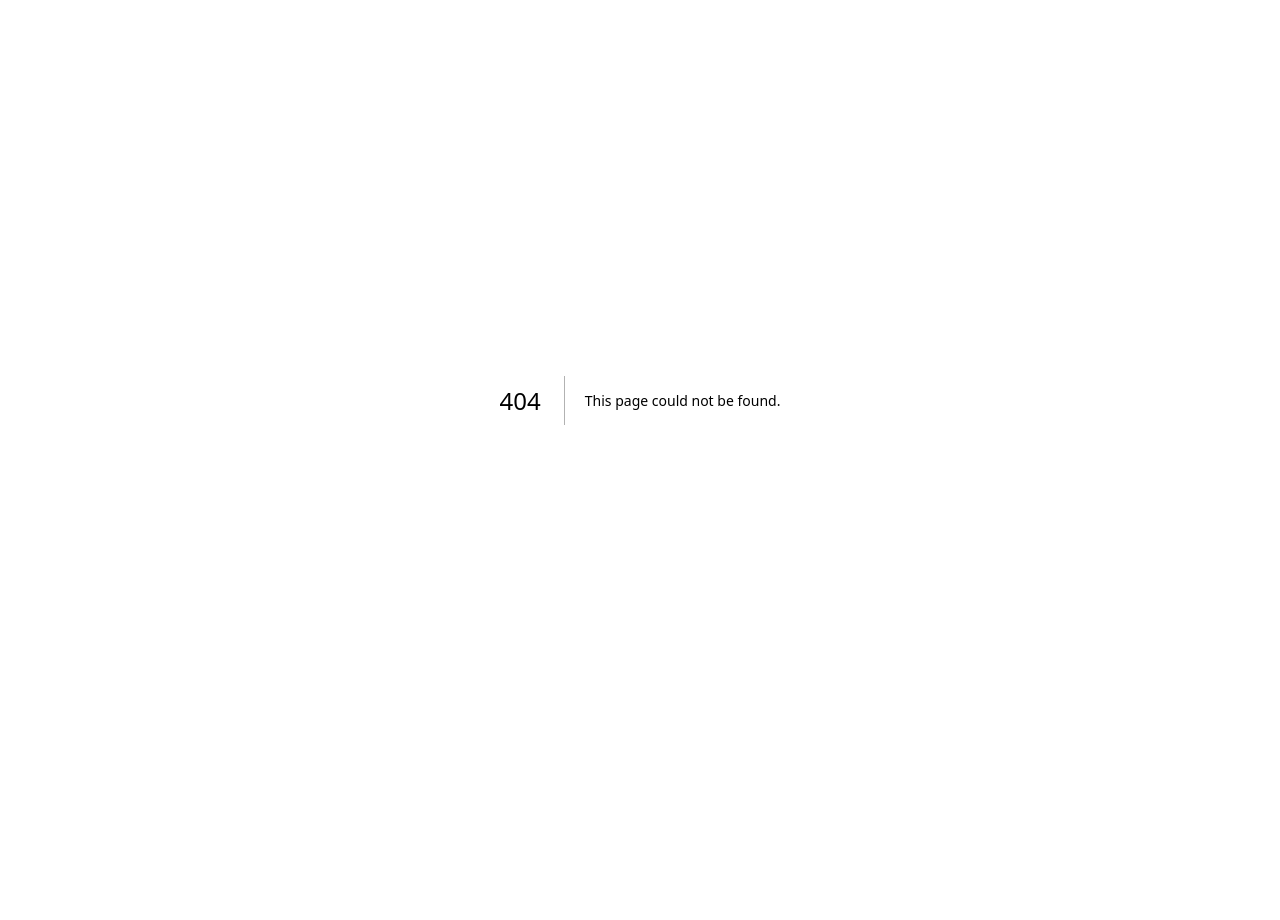
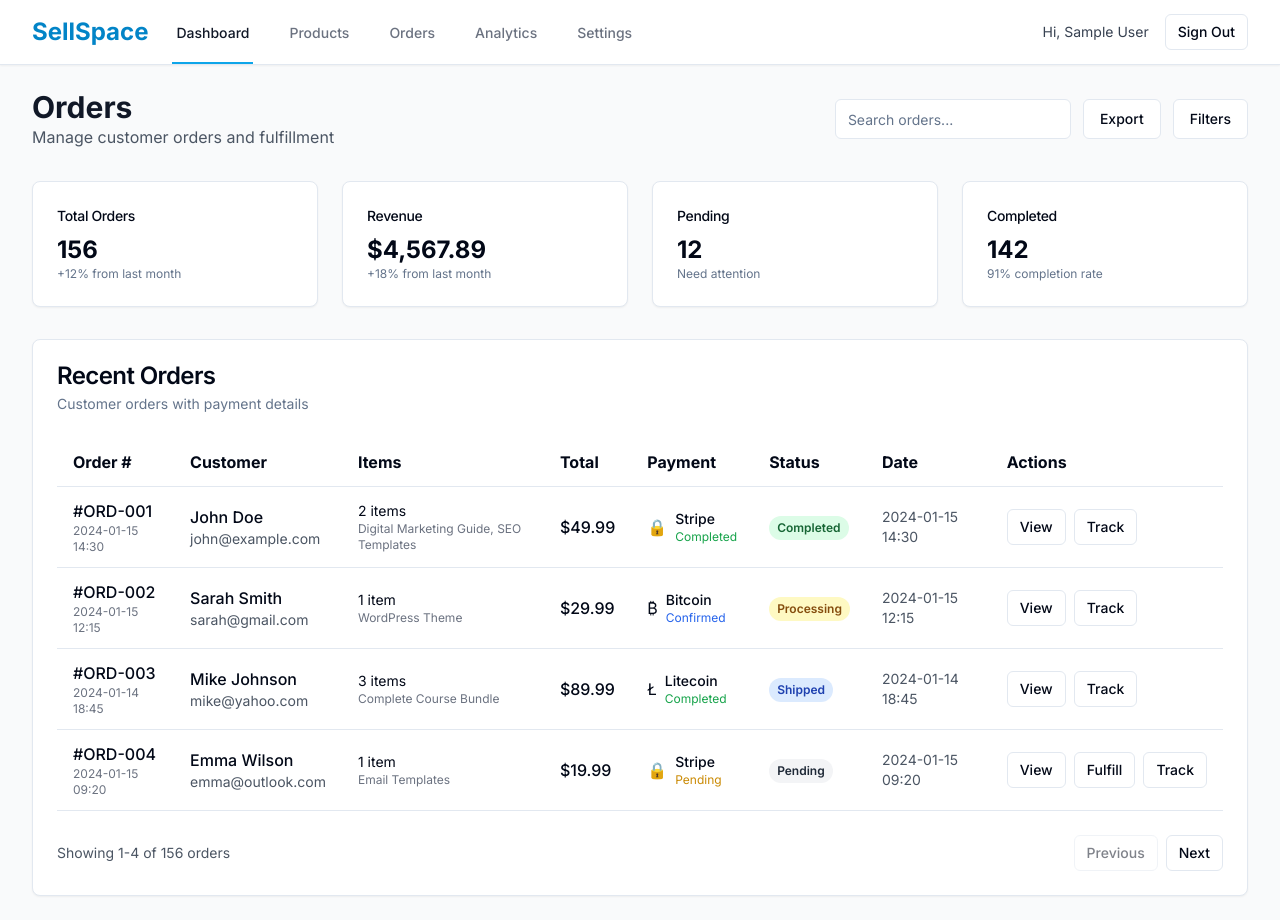
Before and after one commit to Starkback785/seellspace, a Next.js app: page /dashboard/orders in a window 1280 px wide. Before the commit this address had no page. Before the commit the page ends 800 px from the top, so only its background shows below. Built offline with nearby package versions, Linux system fonts and the light colour scheme; no server answers; sample sign-in values are in the browser's storage.

Commit message:
Auto-commit: Agent tool execution

```diff
--- /dev/null
+++ b/app/dashboard/orders/page.tsx
@@ -0,0 +1,233 @@
+import { Card, CardContent, CardDescription, CardHeader, CardTitle } from "@/components/ui/card"
+import { Button } from "@/components/ui/button"
+import { Input } from "@/components/ui/input"
+
+export default function OrdersPage() {
+  // Mock orders data
+  const orders = [
+    {
+      id: "#ORD-001",
+      customer: "john@example.com",
+      customerName: "John Doe",
+      total: "$49.99",
+      status: "Completed",
+      paymentMethod: "Stripe",
+      paymentStatus: "Completed",
+      items: 2,
+      date: "2024-01-15 14:30",
+      products: ["Digital Marketing Guide", "SEO Templates"]
+    },
+    {
+      id: "#ORD-002",
+      customer: "sarah@gmail.com",
+      customerName: "Sarah Smith",
+      total: "$29.99",
+      status: "Processing",
+      paymentMethod: "Bitcoin",
+      paymentStatus: "Confirmed",
+      items: 1,
+      date: "2024-01-15 12:15",
+      products: ["WordPress Theme"]
+    },
+    {
+      id: "#ORD-003",
+      customer: "mike@yahoo.com",
+      customerName: "Mike Johnson",
+      total: "$89.99",
+      status: "Shipped",
+      paymentMethod: "Litecoin",
+      paymentStatus: "Completed",
+      items: 3,
+      date: "2024-01-14 18:45",
+      products: ["Complete Course Bundle"]
+    },
+    {
+      id: "#ORD-004",
+      customer: "emma@outlook.com",
+      customerName: "Emma Wilson",
+      total: "$19.99",
+      status: "Pending",
+      paymentMethod: "Stripe",
+      paymentStatus: "Pending",
+      items: 1,
+      date: "2024-01-15 09:20",
+      products: ["Email Templates"]
+    }
+  ]
+
+  const getStatusColor = (status: string) => {
+    switch (status) {
+      case 'Completed': return 'bg-green-100 text-green-800'
+      case 'Processing': return 'bg-yellow-100 text-yellow-800'
+      case 'Shipped': return 'bg-blue-100 text-blue-800'
+      case 'Pending': return 'bg-gray-100 text-gray-800'
+      default: return 'bg-gray-100 text-gray-800'
+    }
+  }
+
+  const getPaymentIcon = (method: string) => {
+    switch (method) {
+      case 'Stripe': return '🔒'
+      case 'Bitcoin': return '₿'
+      case 'Litecoin': return 'Ł'
+      default: return '💳'
+    }
+  }
+
+  return (
+    <div>
+      {/* Header */}
+      <div className="mb-8 flex justify-between items-center">
+        <div>
+          <h1 className="text-3xl font-bold text-gray-900">Orders</h1>
+          <p className="text-gray-600">Manage customer orders and fulfillment</p>
+        </div>
+        <div className="flex gap-3">
+          <Input placeholder="Search orders..." className="max-w-xs" />
+          <Button variant="outline">Export</Button>
+          <Button variant="outline">Filters</Button>
+        </div>
+      </div>
+
+      {/* Stats Overview */}
+      <div className="grid grid-cols-1 md:grid-cols-4 gap-6 mb-8">
+        <Card>
+          <CardHeader className="pb-2">
+            <CardTitle className="text-sm font-medium">Total Orders</CardTitle>
+          </CardHeader>
+          <CardContent>
+            <div className="text-2xl font-bold">156</div>
+            <p className="text-xs text-muted-foreground">+12% from last month</p>
+          </CardContent>
+        </Card>
+        <Card>
+          <CardHeader className="pb-2">
+            <CardTitle className="text-sm font-medium">Revenue</CardTitle>
+          </CardHeader>
+          <CardContent>
+            <div className="text-2xl font-bold">$4,567.89</div>
+            <p className="text-xs text-muted-foreground">+18% from last month</p>
+          </CardContent>
+        </Card>
+        <Card>
+          <CardHeader className="pb-2">
+            <CardTitle className="text-sm font-medium">Pending</CardTitle>
+          </CardHeader>
+          <CardContent>
+            <div className="text-2xl font-bold">12</div>
+            <p className="text-xs text-muted-foreground">Need attention</p>
+          </CardContent>
+        </Card>
+        <Card>
+          <CardHeader className="pb-2">
+            <CardTitle className="text-sm font-medium">Completed</CardTitle>
+          </CardHeader>
+          <CardContent>
+            <div className="text-2xl font-bold">142</div>
+            <p className="text-xs text-muted-foreground">91% completion rate</p>
+          </CardContent>
+        </Card>
+      </div>
+
+      {/* Orders Table */}
+      <Card>
+        <CardHeader>
+          <CardTitle>Recent Orders</CardTitle>
+          <CardDescription>Customer orders with payment details</CardDescription>
+        </CardHeader>
+        <CardContent>
+          <div className="overflow-x-auto">
+            <table className="w-full">
+              <thead>
+                <tr className="border-b">
+                  <th className="text-left py-3 px-4">Order #</th>
+                  <th className="text-left py-3 px-4">Customer</th>
+                  <th className="text-left py-3 px-4">Items</th>
+                  <th className="text-left py-3 px-4">Total</th>
+                  <th className="text-left py-3 px-4">Payment</th>
+                  <th className="text-left py-3 px-4">Status</th>
+                  <th className="text-left py-3 px-4">Date</th>
+                  <th className="text-left py-3 px-4">Actions</th>
+                </tr>
+              </thead>
+              <tbody>
+                {orders.map((order) => (
+                  <tr key={order.id} className="border-b hover:bg-gray-50">
+                    <td className="py-3 px-4">
+                      <div className="font-medium">{order.id}</div>
+                      <div className="text-xs text-gray-500">{order.date}</div>
+                    </td>
+                    <td className="py-3 px-4">
+                      <div>
+                        <div className="font-medium">{order.customerName}</div>
+                        <div className="text-sm text-gray-600">{order.customer}</div>
+                      </div>
+                    </td>
+                    <td className="py-3 px-4">
+                      <div className="text-sm">
+                        {order.items} item{order.items > 1 ? 's' : ''}
+                      </div>
+                      <div className="text-xs text-gray-500">
+                        {order.products.slice(0, 2).join(', ')}
+                        {order.products.length > 2 && ` +${order.products.length - 2} more`}
+                      </div>
+                    </td>
+                    <td className="py-3 px-4">
+                      <div className="font-medium">{order.total}</div>
+                    </td>
+                    <td className="py-3 px-4">
+                      <div className="flex items-center space-x-2">
+                        <span>{getPaymentIcon(order.paymentMethod)}</span>
+                        <div>
+                          <div className="text-sm font-medium">{order.paymentMethod}</div>
+                          <div className={`text-xs ${
+                            order.paymentStatus === 'Completed' ? 'text-green-600' :
+                            order.paymentStatus === 'Confirmed' ? 'text-blue-600' : 'text-yellow-600'
+                          }`}>
+                            {order.paymentStatus}
+                          </div>
+                        </div>
+                      </div>
+                    </td>
+                    <td className="py-3 px-4">
+                      <span className={`inline-flex px-2 py-1 text-xs font-semibold rounded-full ${getStatusColor(order.status)}`}>
+                        {order.status}
+                      </span>
+                    </td>
+                    <td className="py-3 px-4 text-gray-600 text-sm">
+                      {order.date}
+                    </td>
+                    <td className="py-3 px-4">
+                      <div className="flex space-x-2">
+                        <Button variant="outline" size="sm">View</Button>
+                        {order.status === 'Pending' && (
+                          <Button variant="outline" size="sm">Fulfill</Button>
+                        )}
+                        <Button variant="outline" size="sm">Track</Button>
+                      </div>
+                    </td>
+                  </tr>
+                ))}
+              </tbody>
+            </table>
+          </div>
+
+          {/* Pagination */}
+          <div className="mt-6 flex items-center justify-between">
+            <div className="text-sm text-gray-600">
+              Showing 1-4 of 156 orders
+            </div>
+            <div className="flex space-x-2">
+              <Button variant="outline" size="sm" disabled>
+                Previous
+              </Button>
+              <Button variant="outline" size="sm">
+                Next
+              </Button>
+            </div>
+          </div>
+        </CardContent>
+      </Card>
+    </div>
+  )
+}
```
